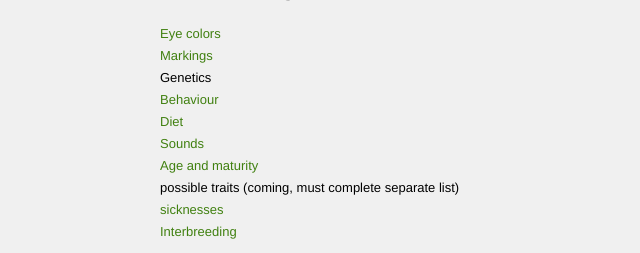
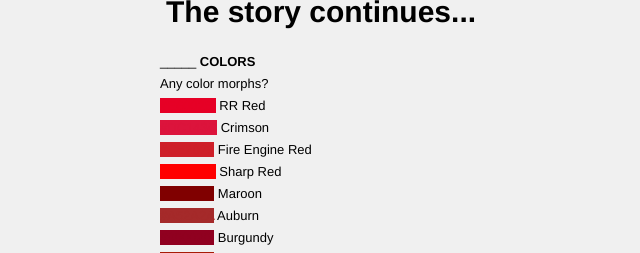
Before and after one commit to miniKiwi/DjurMMORPG, a PHP site: page /animalchart/showAnimalInfo.php?animal_name_latin=1 in a window 1280 px wide. Shown: the part 498-751 px from the top of the page, without its empty margins (0-640 px from the left). Run offline with PHP 8.4, Linux system fonts and the light colour scheme; tables that the repository leaves empty or names only in its code hold one stand-in row (values such as "Sample post").

Commit message:
Small clean up for showAnimalInfo
Moved the content that is added by the php, commented out some of the
old html. Removed the old html table of contents. And then I fixed some
of the errors that were previously fixed (borders around the images),
but that had accidently returned.

```diff
--- a/animalchart/showAnimalInfo.php
+++ b/animalchart/showAnimalInfo.php
@@ -103,8 +103,8 @@
 	<small><a href="../showAnimalListTable.php?location=<?php echo $area;?>"><< Tillbaka till tabell</a></small>
 </header>
 
-<div class="ContentPic">
-<img src="../images/<?php echo $picture;?>" alt="stor fet bild" width="450px">
+<div>
+<img class="ContentPic" src="../images/<?php echo $picture;?>" alt="stor bild">
 </div>
 
 <!--  start outputting data in ContentList  -->
@@ -121,8 +121,8 @@
 
 <!-- lista på rubriker hämtat från wl_Toc -->
 
-<div class="ContentMap">
-<img class="ContentMap" src="<?php echo $map;?>" alt="stor fet bild">
+<div>
+<img class="ContentMap" src="<?php echo $map;?>" alt="stor bild">
 </div>
 
 <div class="ContentProperties">
@@ -141,34 +141,10 @@
 	?>
 </div>
 
-<div class="ContentText">
-	<h1>The story continues...</h1><br>
-	<?php
-	//Point to 0 (zero) to reuse the mysql_fetch_assoc without do another sql query.
-	mysql_data_seek ($result1, 0);
-	$class = 'class="ContentTopic"';
-	while( $xs = mysql_fetch_assoc($result1) ) {
-			echo "<div $class>" . $xs['ContentText'] . "</div>";
-	}
-	?>
-</div>
 
 
 
-
-
-<a href="#eyecolors">Eye colors</a><br>
-<a href="#markings">Markings</a><br>
-Genetics<br>
-<a href="#interactions">Behaviour</a><br>
-<a href="#diet">Diet</a><br>
-<a href="#sounds">Sounds</a><br>
-<a href="#ages">Age and maturity</a><br>
-possible traits (coming, must complete separate list)<br>
-<a href="#ill">sicknesses</a><br>
-<a href="#interbreed">Interbreeding</a><br>
-
-
+<!--
 <div id="ainfo">
 <table>
 <tr>
@@ -187,8 +163,22 @@
 </td>
 </tr>
 </table>
+</div> -->
+<p>Reference pictures, sounds, model, textures, animations.</p>
+
+<div class="ContentText">
+	<h1>The story continues...</h1><br>
+	<?php
+	//Point to 0 (zero) to reuse the mysql_fetch_assoc without do another sql query.
+	mysql_data_seek ($result1, 0);
+	$class = 'class="ContentTopic"';
+	while( $xs = mysql_fetch_assoc($result1) ) {
+			echo "<div $class>" . $xs['ContentText'] . "</div>";
+	}
+	?>
 </div>
-<p>Reference pictures, sounds, model, textures, animations.</p>
+
+_____
 
 <b id="colors">COLORS</b><br>
 Any color morphs?<br>
```
